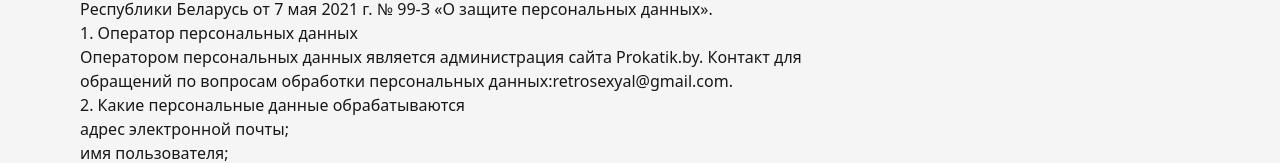
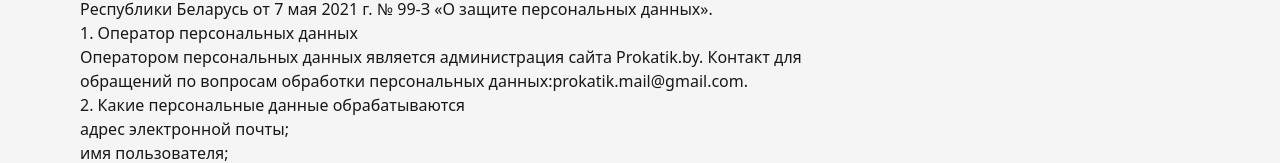
Before and after one commit to retrosexyal/prokat, a Next.js app: page /privacy in a window 1280 px wide. Shown: the part 218-381 px from the top of the page. Built offline with nearby package versions, Linux system fonts and the light colour scheme; no server answers.

Commit message:
fix:email

```diff
--- a/src/app/(default)/privacy/page.tsx
+++ b/src/app/(default)/privacy/page.tsx
@@ -22,7 +22,7 @@
       <p>
         Оператором персональных данных является администрация сайта Prokatik.by.
         Контакт для обращений по вопросам обработки персональных данных:
-        <a href="mailto:retrosexyal@gmail.com">retrosexyal@gmail.com</a>.
+        <a href="mailto:prokatik.mail@gmail.com">prokatik.mail@gmail.com</a>.
       </p>
 
       <h2>2. Какие персональные данные обрабатываются</h2>
```
Also changed, not shown: 1 other file (tests, documents, lock files or other folders).
